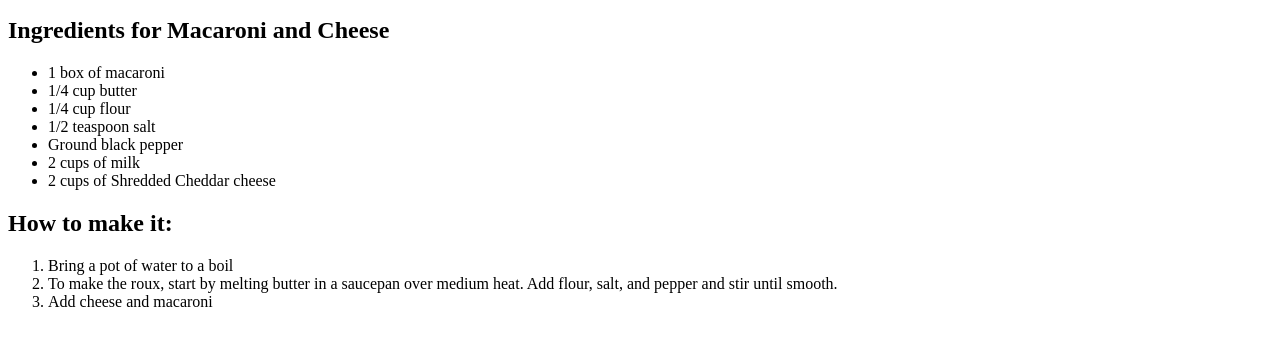
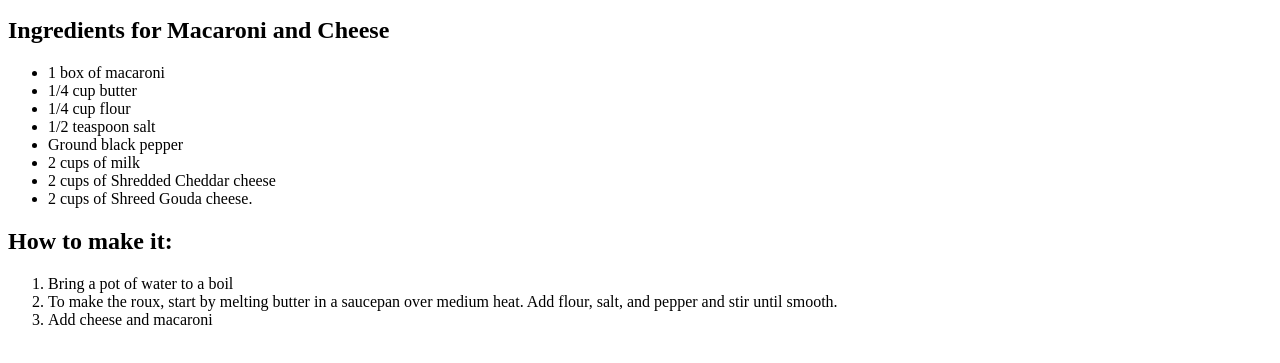
Before and after one commit to kudakwashe78/Projects, a plain HTML site: page html-project-1/index.html in a window 1280 px wide. Shown: the part 119-482 px from the top of the page. Drawn offline with Linux system fonts and the light colour scheme.

Commit message:
Readded Shredded Gouda Cheese on the list of ingredients

```diff
--- a/html-project-1/index.html
+++ b/html-project-1/index.html
@@ -22,6 +22,7 @@
         <li>Ground black pepper</li>
         <li>2 cups of milk</li>
         <li>2 cups of Shredded Cheddar cheese</li>
+		<li>2 cups of Shreed Gouda cheese.</li>
     </ul>
     <h2>How to make it:</h2>
     <ol>
```
